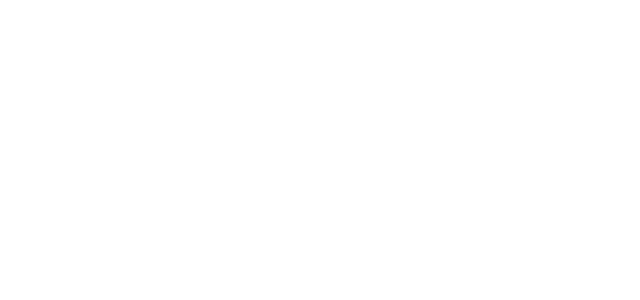
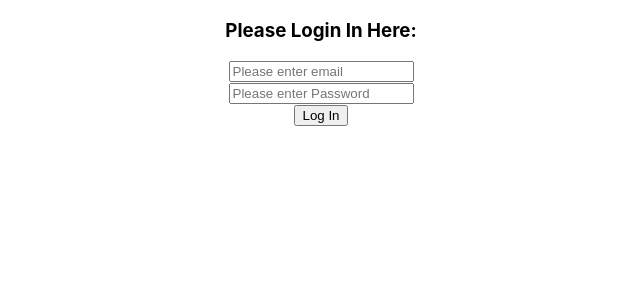
Before and after one commit to hesterrk/Expat_Front_End, a React (Create React App) app in the folder expat_journal/: page /login in a window 1280 px wide. Shown: the top 300 px of the page, without its empty margins (319-959 px from the left). Built offline with nearby package versions, Linux system fonts and the light colour scheme.

Commit message:
loginform and component done

```diff
--- a/expat_journal/src/App.js
+++ b/expat_journal/src/App.js
@@ -1,5 +1,5 @@
 import React from "react";
-import { Route, Switch, Link } from "react-router-dom";
+import { Route, Switch } from "react-router-dom";
 import "./App.css";
 import HomePage from "./components/HomePage";
 import SignUp from "./components/SignUp";
@@ -18,8 +18,6 @@
         <Route exact path="/login">
           <Login />
         </Route>
-
-
       </Switch>
     </div>
   );
--- a/expat_journal/src/components/Login.js
+++ b/expat_journal/src/components/Login.js
@@ -1,13 +1,61 @@
-import React from "react";
-
+import React, { useState } from "react";
+import axios from "axios";
+import { useHistory } from "react-router-dom";
 
 function Login() {
+  const [userLogin, setUserLogin] = useState(initialValues);
 
-    return (
-        <div>
+  const history = useHistory();
 
-        </div>
-    )
+  const handleChange = e => {
+    setUserLogin({
+      ...userLogin,
+      [e.target.name]: e.target.value
+    });
+  };
+
+  const onLogin = e => {
+    e.preventDefault();
+    axios
+      .post("https://expat-journals.herokuapp.com/api/v1/auth/login", userLogin)
+      .then(res => {
+        localStorage.setItem("token", res.data.token);
+        console.log(res);
+        //push to JournalList: list of users images
+        // history.push("/");
+      })
+      .catch(err => console.log(err));
+  };
+
+  return (
+    <div>
+      <h3> Please Login In Here: </h3>
+      <form className="formContainer" onSubmit={onLogin}>
+        <input
+          type="text"
+          name="email"
+          placeholder="Please enter email"
+          value={userLogin.email}
+          onChange={handleChange}
+        />
+        <br></br>
+        <input
+          type="password"
+          name="password"
+          placeholder="Please enter Password"
+          value={userLogin.password}
+          onChange={handleChange}
+        />
+        <br></br>
+        <button>Log In</button>
+      </form>
+    </div>
+  );
 }
 
 export default Login;
+
+const initialValues = {
+  email: "",
+  password: ""
+};
```
